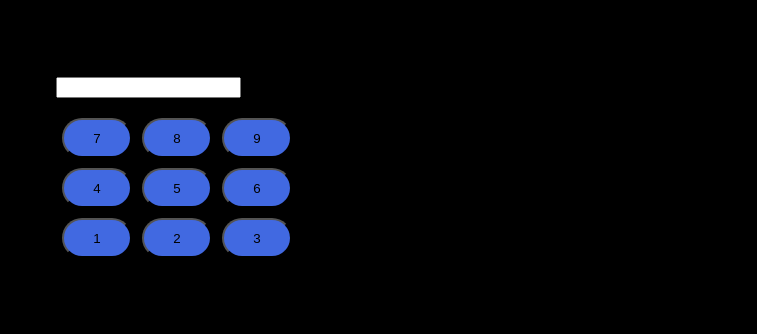
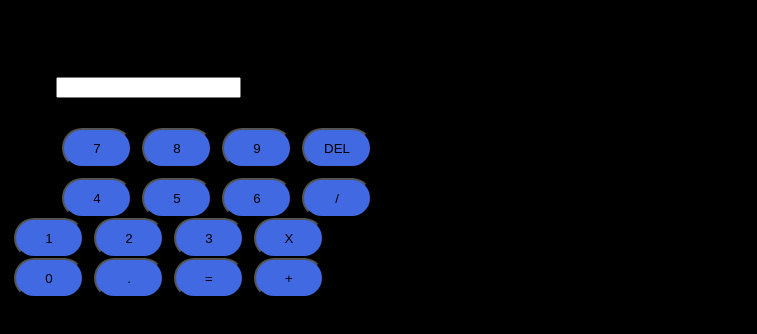
Before and after one commit to Eshwar0601/calculator-in-Java-Script, a plain HTML site: page index.html in a window 1280 px wide. Shown: the part 48-382 px from the top of the page, without its empty margins (0-757 px from the left). Drawn offline with Linux system fonts and the light colour scheme.

Commit message:
Update index.html

```diff
--- a/index.html
+++ b/index.html
@@ -7,25 +7,35 @@
 </head>
 <body>
 	<h1>calculator</h1>
-	<form class='textView'>
-		<input type='text'  >
+	<div class ='container'>
+		<form name='form'>
+			<input class='textView' name="textView">
 		</form>
 		<div class='firstRow' >
 			<button class='press' type="submit" onclick=preview(7)>7</button>
 			<button class='press' type="submit" onclick=preview(8)>8</button>
 			<button class='press' type="submit" onclick=preview(9)>9</button>
+			<button class='press' type='submit' onclick=del()>DEL</button>
 		</div>
 		<div class='secondRow' >
 			<button class='press' type="submit" onclick=preview(4)>4</button>
 			<button class='press' type="submit" onclick=preview(5)>5</button>
 			<button class='press' type="submit" onclick=preview(6)>6</button>
+			<button class='press' type='submit' onclick=preview("\")>/</button>
 		</div>
-	<div class='thidRow' >
+		<div class='thirdRow' >
 			<button class='press' type="submit" onclick=preview(1)>1</button>
 			<button class='press' type="submit" onclick=preview(2)>2</button>
 			<button class='press' type="submit" onclick=preview(3)>3</button>
+			<button class='press' type='submit' onclick=preview('*')>X</button>
 		</div>
-
+		<div class='fourthRow' >
+			<button class='press' type='submit' onclick=preview(0)>0</button>
+			<button class='press' type='submit' onclick=preview('.')>.</button>
+			<button class='press' type='submit' onclick=solve() >=</button>
+			<button class='press' type='submit' onclick=preview('+')>+</button>
+		</div>
+	</div>
 
 
 	<script src='index.js'></script>
```
Lines whose indentation alone changed are shown as unchanged.
